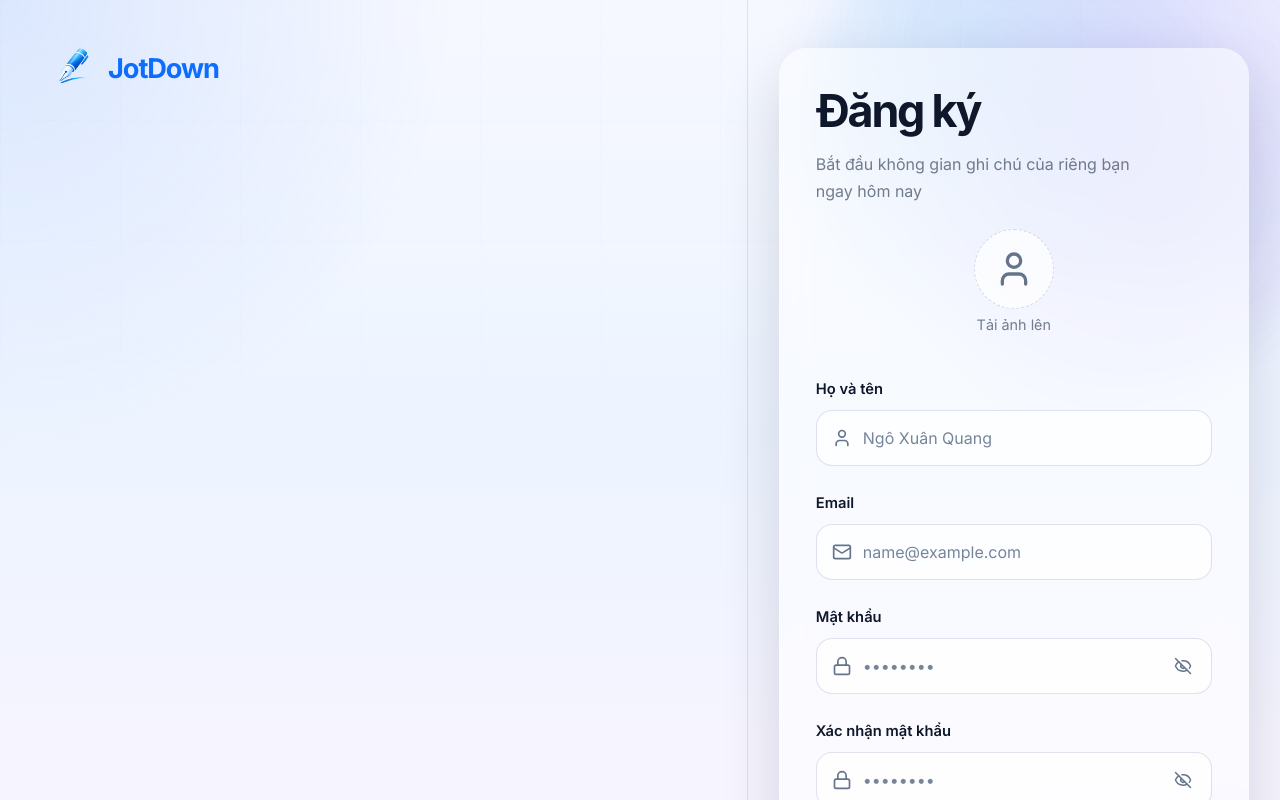
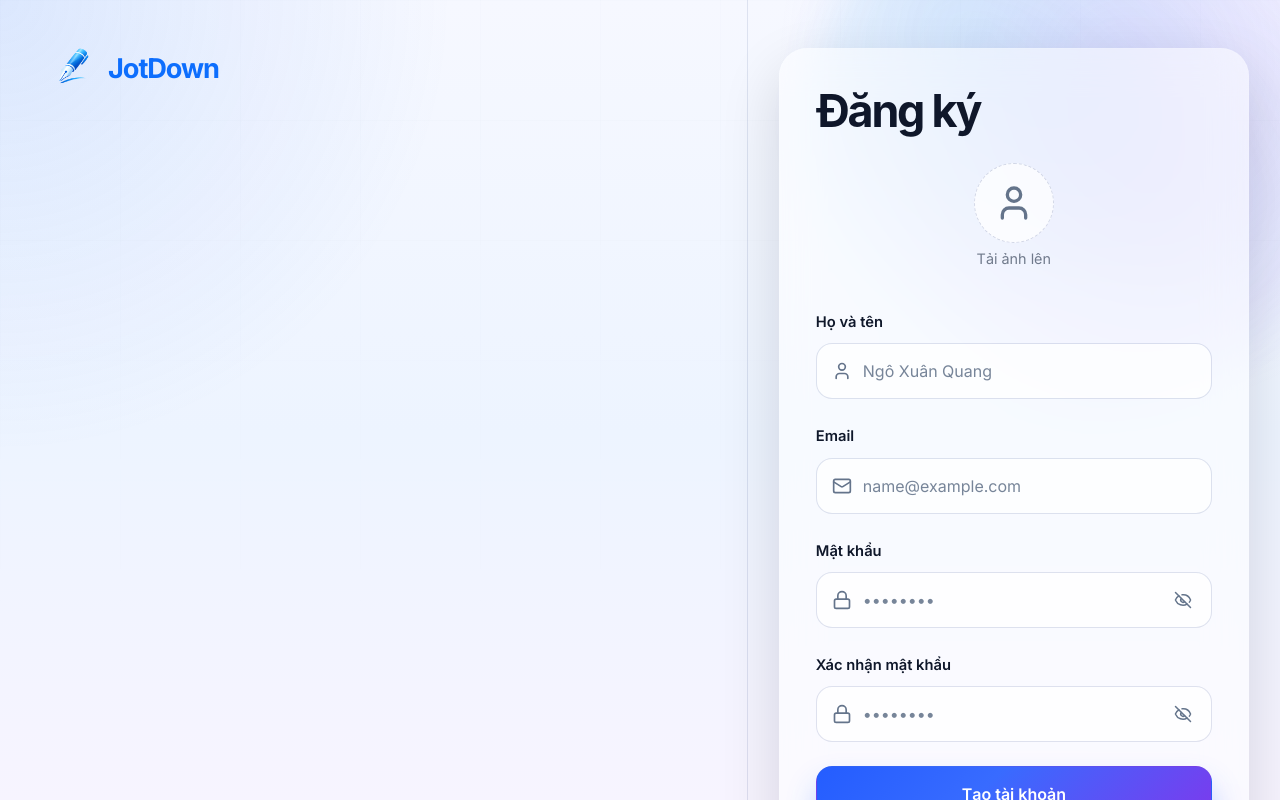
Before and after one commit to DinhPhucoder/JotDown, a React (Vite) app in the folder frontend/: page /signup in a window 1280 px wide. Shown: the top 800 px of the page. Built offline with nearby package versions, Linux system fonts and the light colour scheme; no server answers; a web font is replaced by a local one.

Commit message:
fix deploy db

```diff
--- a/frontend/src/features/auth/components/SignupPage.jsx
+++ b/frontend/src/features/auth/components/SignupPage.jsx
@@ -88,7 +88,6 @@ const SignupPage = () => {
           <div className="auth-card">
             <div className="auth-header mb-4">
               <h1 className="fw-bold">Đăng ký</h1>
-              <p className="text-secondary">Bắt đầu không gian ghi chú của riêng bạn ngay hôm nay</p>
             </div>
 
             {/* Chọn ảnh đại diện */}
```
Also changed, not shown: 1 other file (tests, documents, lock files or other folders).
